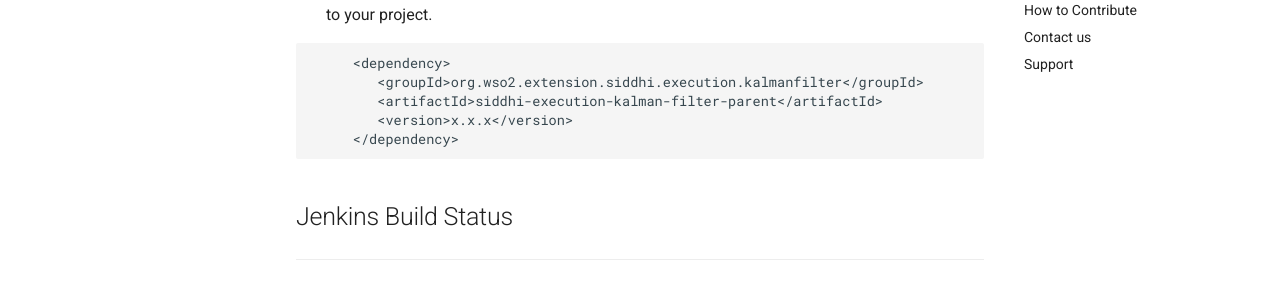
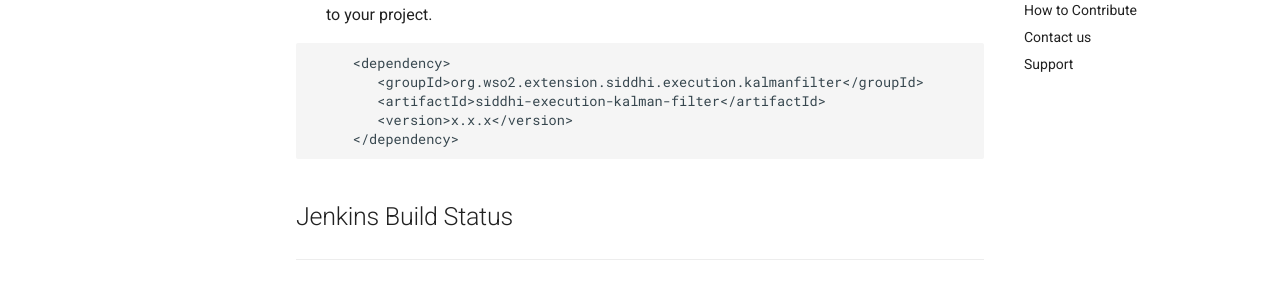
Before and after one commit to wso2-attic/siddhi-execution-kalmanfilter, an MkDocs documentation site: the page built from docs/index.md, in a window 1280 px wide and 900 px high, scrolled down 658 px. Shown: the part 206-488 px from the top of the window. Built offline with MkDocs 1.6.1 and Material for MkDocs 9.7.7, drawn with Linux system fonts in a browser that asks for light colours; old or Windows-style settings are respelled for this version of MkDocs.

````diff
--- a/docs/index.md
+++ b/docs/index.md
@@ -31,7 +31,7 @@ Latest API Docs is <a target="_blank" href="https://wso2-extensions.github.io/si
 ```
      <dependency>
         <groupId>org.wso2.extension.siddhi.execution.kalmanfilter</groupId>
-        <artifactId>siddhi-execution-kalman-filter-parent</artifactId>
+        <artifactId>siddhi-execution-kalman-filter</artifactId>
         <version>x.x.x</version>
      </dependency>
 ```
````
Also changed, not shown: README.md (+1 -1 lines).
